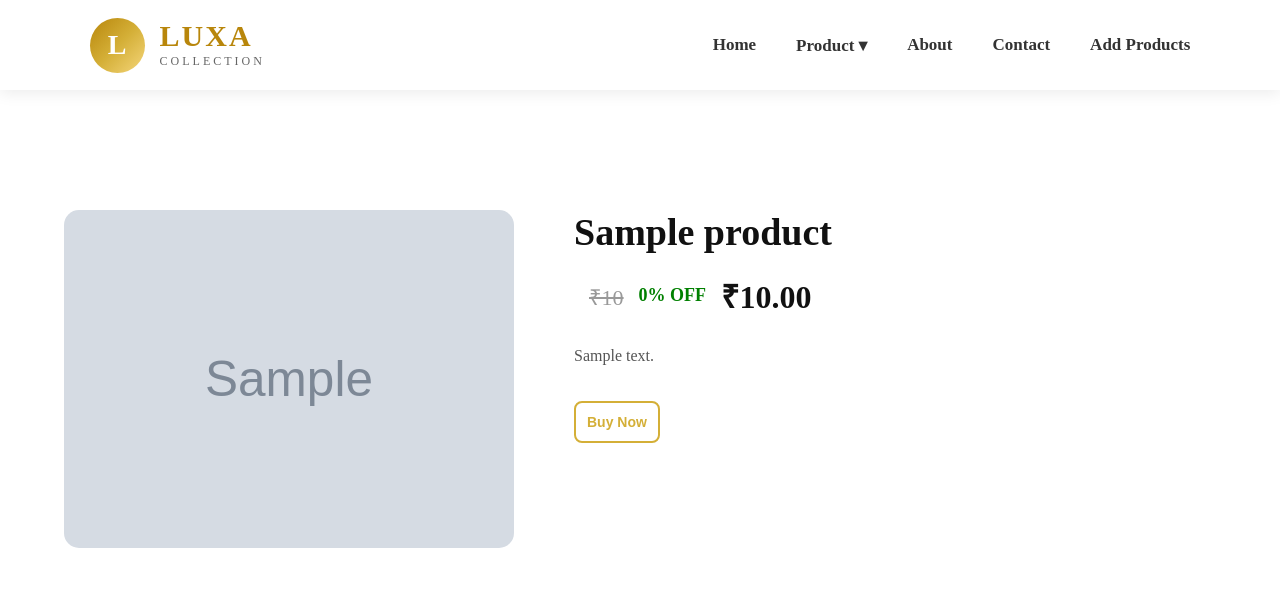
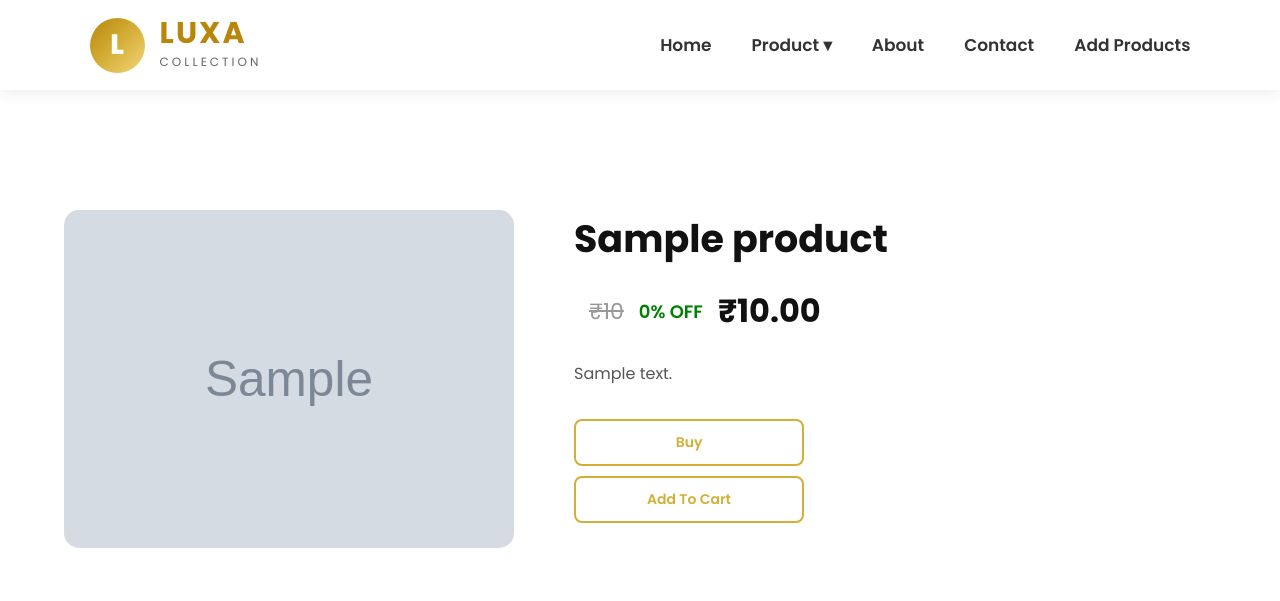
Before and after one commit to ghogharifenil/LUXA-Collection, a Django app: a page that uses apps/templates/html/product_detail.html in a window 1280 px wide. Shown: the top 601 px of the page. Run offline with Django 5.2, Linux system fonts and the light colour scheme; tables that the repository leaves empty hold one stand-in row (values such as "Sample post"); grey boxes marked "Sample" are stand-in pictures.

Commit message:
add some feture

```diff
--- a/apps/static/css/product_detail.css
+++ b/apps/static/css/product_detail.css
@@ -3,6 +3,7 @@
     margin: 0;
     padding: 0;
     box-sizing: border-box;
+    font-family:'Poppins',sans-serif;
 }
 
 .detail-container{
@@ -93,6 +94,39 @@
     transform:translateY(-2px);
 }
 
+
+.bottom-btns{
+    display:grid;
+    gap:10px;
+    margin-top:10px;
+    width: 230px;
+}
+
+.small-btn{
+    flex:1;
+    text-decoration:none;
+    text-align:center;
+
+    padding:11px;
+
+    border:2px solid #d4af37;
+    border-radius:8px;
+
+    color:#d4af37;
+    background:transparent;
+
+    font-size:14px;
+    font-weight:600;
+
+    transition:.3s;
+}
+
+.small-btn:hover{
+    background:#d4af37;
+    color:#fff;
+    transform:translateY(-2px);
+}
+
 @media(max-width: 768px){
 
     .detail-container{
--- a/apps/templates/html/product_detail.html
+++ b/apps/templates/html/product_detail.html
@@ -26,7 +26,11 @@
 
       <p class="description">{{ product.description }}</p>
 
-      <button class="buy-btn">Buy Now</button>
+      <div class="bottom-btns">
+              <a href="#" class="small-btn">Buy</a>
+
+              <a href="#" class="small-btn">Add To Cart</a>
+            </div>
     </div>
   </div>
 {% endblock %}
--- a/apps/views.py
+++ b/apps/views.py
@@ -3,8 +3,9 @@ from .models import Product
 from django.shortcuts import render, redirect
 from .models import Product
 from django.shortcuts import render, get_object_or_404
-# Create your views here.
-
+from django.contrib.auth import authenticate
+from django.contrib.auth import login as auth_login
+from django.contrib.auth import logout as auth_logout
 
 def luxa(request):
     return render(request, "html/luxa.html")
@@ -41,6 +42,14 @@ def detail(request , name):
     product = get_object_or_404(Product , name=name)
 
     return render(request , "html/product_detail.html",{"product": product })
+
+
+def adminuser(request):
+    if request.method == 'POST':
+        email = request.POST("email")
+        password = request.POST("email")
+
+    user.at
 
 # --------------------------------------------------------------
 # ---------------------  Product -------------------------------
```
